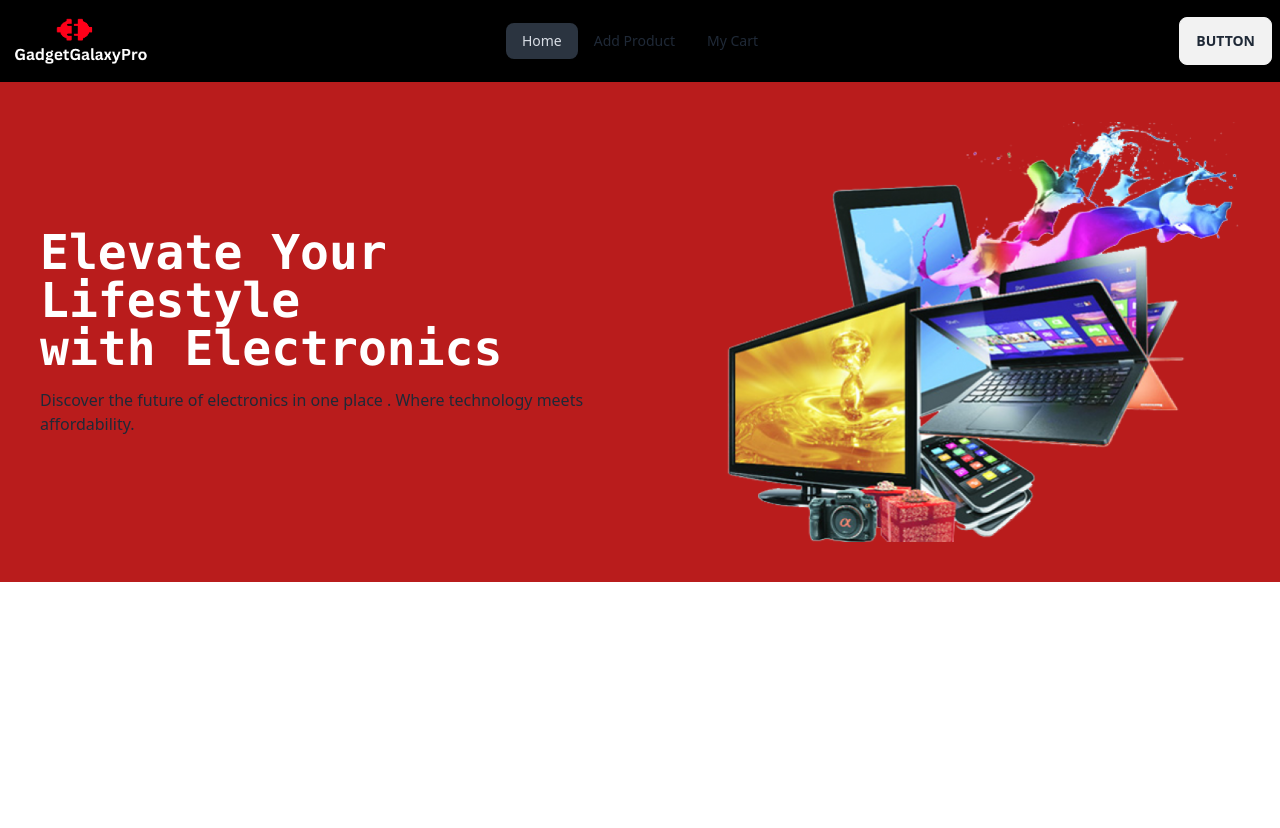
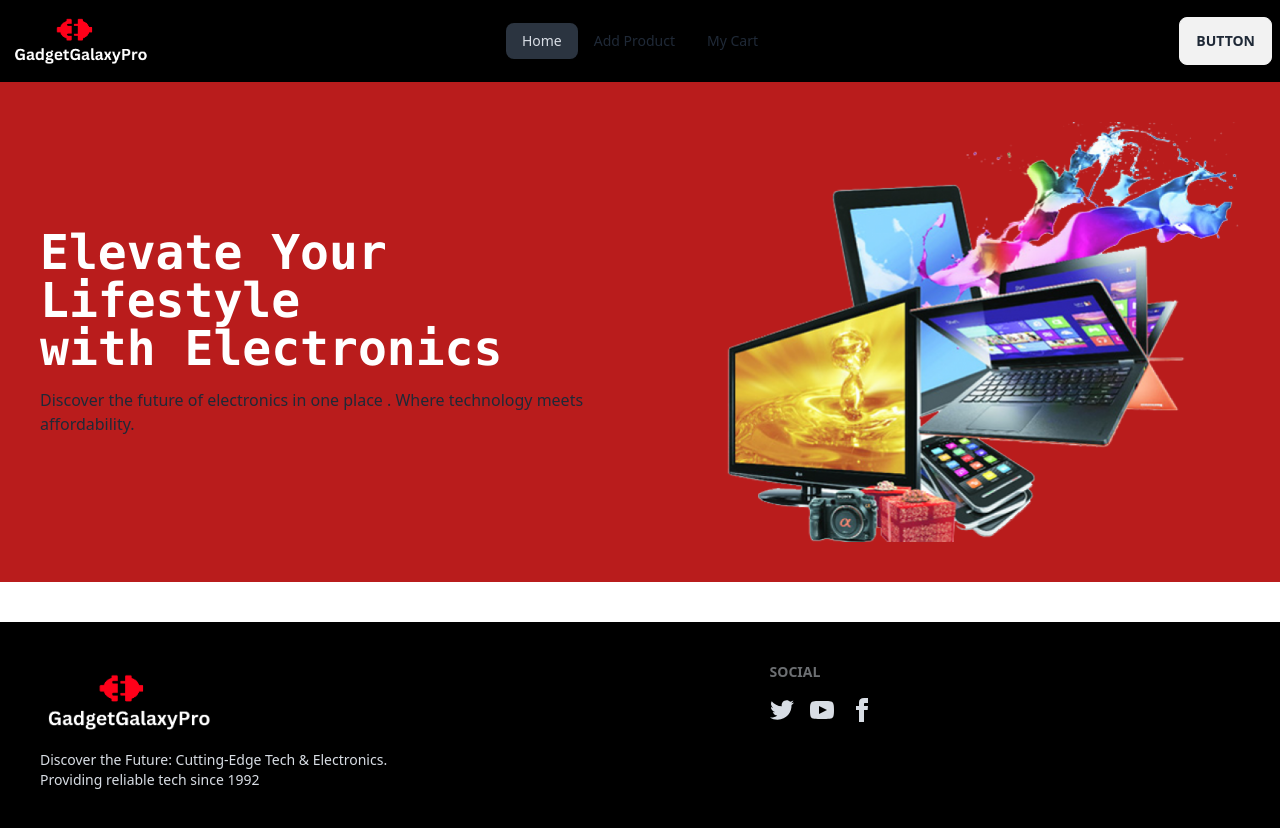
Before and after one commit to juwel36/GadgetGalaxyPro-clint-side, a React (Vite) app: page / in a window 1280 px wide. Before the commit the page ends 800 px from the top, so only its background shows below. Built offline with nearby package versions, Linux system fonts and the light colour scheme.

Commit message:
add fotter section with logo,title etc

```diff
--- /dev/null
+++ b/src/Component/Footer.jsx
@@ -0,0 +1,24 @@
+import img1 from '../assets/Add a heading.png'
+
+const Footer = () => {
+  return (
+    <div className='mt-10'>
+      <footer className="footer p-10 bg-black text-neutral-content">
+  <aside>
+  <img className='w-44' src={img1} alt="" />
+    <p>Discover the Future: Cutting-Edge Tech & Electronics.<br/>Providing reliable tech since 1992</p>
+  </aside>
+  <nav>
+    <header className="footer-title">Social</header>
+    <div className="grid grid-flow-col gap-4">
+      <a><svg xmlns="http://www.w3.org/2000/svg" width="24" height="24" viewBox="0 0 24 24" className="fill-current"><path d="M24 4.557c-.883.392-1.832.656-2.828.775 1.017-.609 1.798-1.574 2.165-2.724-.951.564-2.005.974-3.127 1.195-.897-.957-2.178-1.555-3.594-1.555-3.179 0-5.515 2.966-4.797 6.045-4.091-.205-7.719-2.165-10.148-5.144-1.29 2.213-.669 5.108 1.523 6.574-.806-.026-1.566-.247-2.229-.616-.054 2.281 1.581 4.415 3.949 4.89-.693.188-1.452.232-2.224.084.626 1.956 2.444 3.379 4.6 3.419-2.07 1.623-4.678 2.348-7.29 2.04 2.179 1.397 4.768 2.212 7.548 2.212 9.142 0 14.307-7.721 13.995-14.646.962-.695 1.797-1.562 2.457-2.549z"></path></svg></a>
+      <a><svg xmlns="http://www.w3.org/2000/svg" width="24" height="24" viewBox="0 0 24 24" className="fill-current"><path d="M19.615 3.184c-3.604-.246-11.631-.245-15.23 0-3.897.266-4.356 2.62-4.385 8.816.029 6.185.484 8.549 4.385 8.816 3.6.245 11.626.246 15.23 0 3.897-.266 4.356-2.62 4.385-8.816-.029-6.185-.484-8.549-4.385-8.816zm-10.615 12.816v-8l8 3.993-8 4.007z"></path></svg></a>
+      <a><svg xmlns="http://www.w3.org/2000/svg" width="24" height="24" viewBox="0 0 24 24" className="fill-current"><path d="M9 8h-3v4h3v12h5v-12h3.642l.358-4h-4v-1.667c0-.955.192-1.333 1.115-1.333h2.885v-5h-3.808c-3.596 0-5.192 1.583-5.192 4.615v3.385z"></path></svg></a>
+    </div>
+  </nav>
+</footer>
+    </div>
+  );
+};
+
+export default Footer;
--- a/src/pages/Home/Home.jsx
+++ b/src/pages/Home/Home.jsx
@@ -1,4 +1,5 @@
 import Banner from "../../Component/Banner";
+import Footer from "../../Component/Footer";
 
 
 const Home = () => {
@@ -6,7 +7,7 @@
     <div>
       <Banner></Banner>
 
-
+<Footer></Footer>
     </div>
   );
 };
```
